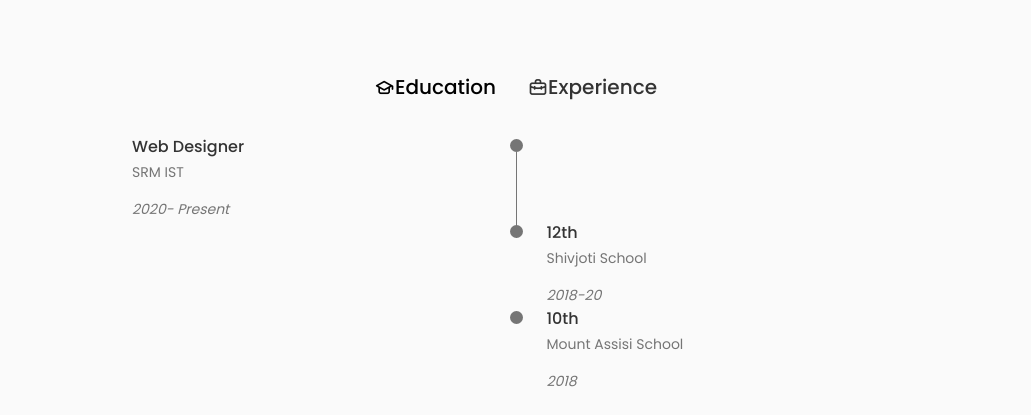
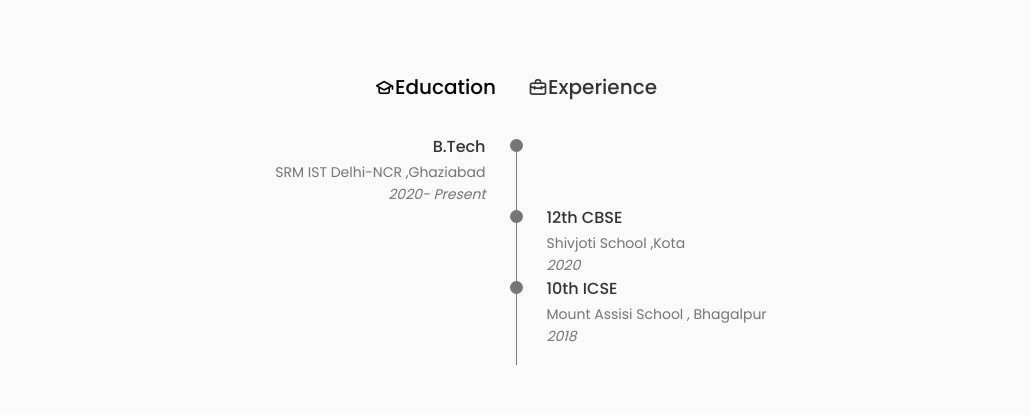
Before and after one commit to Supragya2912/Personal-Portfolio, a React (Create React App) app: page / in a window 1280 px wide. Shown: the part 2800-3215 px from the top of the page, without its empty margins (124-1155 px from the left). Built offline with nearby package versions, Linux system fonts and the light colour scheme.

Commit message:
Fixed issues in designing

```diff
--- a/src/components/Qualification/Qualification.css
+++ b/src/components/Qualification/Qualification.css
@@ -57,7 +57,6 @@
 .qualification__subtitle{
     display: inline-block;
     font-size: var(--small-font-size);
-    margin-bottom: var(--mb-1);
 }
 
 .qualification__calender {
--- a/src/components/Qualification/Qualification.jsx
+++ b/src/components/Qualification/Qualification.jsx
@@ -34,11 +34,13 @@
 
                 <div className="qualification__sections">
                     <div className={toggleSwitch === 1 ? "qualification__content qualification__content-active" : "qualification__content"}>
-                        <div className="qualification__data">
+                        <div className="qualification__data" style={{ textAlign: 'right' }}>
+
+
                             <div>
-                                <h3 className="qualification__title">Web Designer</h3>
+                                <h3 className="qualification__title">B.Tech</h3>
                                 <span className="qualification__subtitle">
-                                    SRM IST
+                                    SRM IST Delhi-NCR ,Ghaziabad
                                 </span>
                                 <div className="qualification__calender">
                                     <i className="uil uil-calender-alt">2020- Present</i>
@@ -49,6 +51,7 @@
                                 <span className="qualification__rounder"></span>
                                 <span className="qualification__line"></span>
                             </div>
+
                         </div>
 
 
@@ -57,15 +60,15 @@
 
                             <div>
                                 <span className="qualification__rounder"></span>
-                                <span className="qualificaiton__line"></span>
+                                <span className="qualification__line"></span>
                             </div>
                             <div>
-                                <h3 className="qualification__title">12th</h3>
+                                <h3 className="qualification__title">12th CBSE</h3>
                                 <span className="qualification__subtitle">
-                                    Shivjoti School
+                                    Shivjoti School ,Kota
                                 </span>
                                 <div className="qualification__calender">
-                                    <i className="uil uil-calender-alt">2018-20</i>
+                                    <i className="uil uil-calender-alt">2020</i>
                                 </div>
                             </div>
                         </div>
@@ -76,15 +79,15 @@
 
                             <div>
                                 <span className="qualification__rounder"></span>
-                                <span className="qualificaiton__line"></span>
+                                <span className="qualification__line"></span>
                             </div>
                             <div>
-                                <h3 className="qualification__title">10th</h3>
+                                <h3 className="qualification__title">10th ICSE</h3>
                                 <span className="qualification__subtitle">
-                                    Mount Assisi School
+                                    Mount Assisi School , Bhagalpur
                                 </span>
                                 <div className="qualification__calender">
-                                    <i className="uil uil-calender-alt">2018 </i>
+                                    <i className="uil uil-calender-alt">2018</i>
                                 </div>
                             </div>
                         </div>
@@ -93,7 +96,7 @@
 
 
                     <div className={toggleSwitch === 2 ? "qualification__content qualification__content-active" : "qualification__content"}>
-                        <div className="qualification__data">
+                        <div className="qualification__data" style={{ textAlign: 'right' }}>
                             <div>
                                 <h3 className="qualification__title">Phyfarm</h3>
                                 <span className="qualification__subtitle">
```
